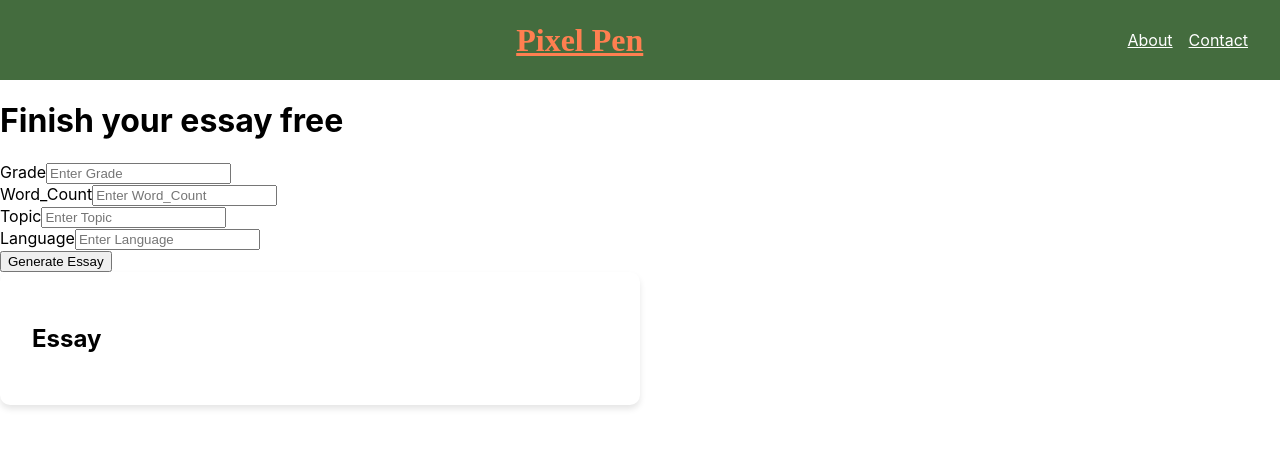
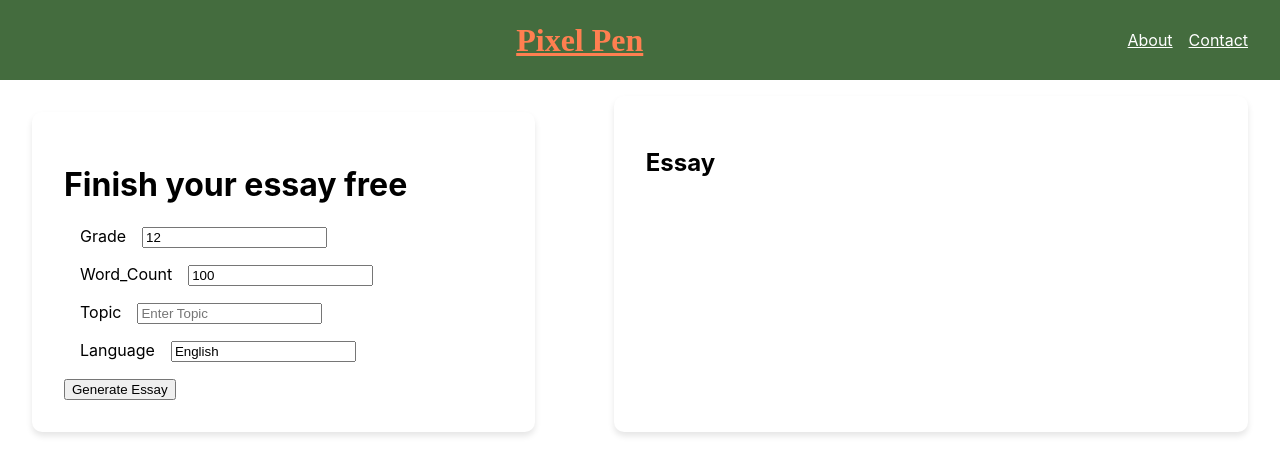
Before and after one commit to xiajohn/pixelpen.net, a React (Create React App) app in the folder frontend/: page / in a window 1280 px wide. Shown: the top 474 px of the page. Built offline with nearby package versions, Linux system fonts and the light colour scheme.

Commit message:
layout update

```diff
--- a/frontend/src/App.js
+++ b/frontend/src/App.js
@@ -8,10 +8,10 @@ import './css/App.css';
 function App() {
   const [isLoading, setIsLoading] = useState(false);
   const [formData, setFormData] = useState({
-    Grade: '',
-    Word_Count: '',
+    Grade: '12',
+    Word_Count: '100',
     Topic: '',
-    Language: '',
+    Language: 'English',
   });
   const [essay, setEssay] = useState('');
 
--- a/frontend/src/components/Body.js
+++ b/frontend/src/components/Body.js
@@ -1,9 +1,8 @@
 import React from 'react';
-
+import styles from '../css/Body.module.css';
 function Body({ children }) {
   return (
-    <div>
-      <h1>Finish your essay free</h1>
+    <div className={styles.body}>
       {children}
     </div>
   );
--- a/frontend/src/components/FormComponent.js
+++ b/frontend/src/components/FormComponent.js
@@ -1,7 +1,7 @@
 import React, { useState } from 'react';
 import { Form, Button } from 'react-bootstrap';
 import axios from 'axios';
-
+import '../css/Form.css';
 function FormComponent({ formData, setFormData, setEssay, setIsLoading }) {
 
 
@@ -12,6 +12,7 @@ function FormComponent({ formData, setFormData, setEssay, setIsLoading }) {
   const handleSubmit = async (event) => {
     event.preventDefault();
     setIsLoading(true);
+    let generateEssayURL = '';
     if(process.env.IS_DEV_ENV === 'true') {
       generateEssayURL = 'http://nodejs-example-express-rds.eba-hqmwcdh2.us-west-2.elasticbeanstalk.com/generate-essay'
     }
@@ -37,10 +38,12 @@ function FormComponent({ formData, setFormData, setEssay, setIsLoading }) {
   };
 
   return (
-    <Form onSubmit={handleSubmit}>
+    <Form onSubmit={handleSubmit} className="form">
+
+      <h1>Finish your essay free</h1>
       {Object.keys(formData).map((key) => (
-        <Form.Group key={key} className="mb-3">
-          <Form.Label>{key}</Form.Label>
+        <Form.Group key={key} className="form-group">
+          <Form.Label className="form-label">{key}</Form.Label>
           <Form.Control
             type="text"
             placeholder={`Enter ${key}`}
--- a/frontend/src/css/Essay.module.css
+++ b/frontend/src/css/Essay.module.css
@@ -1,5 +1,7 @@
 .essay {
     padding: 2rem;
+    margin: 1rem;
+    flex: 0.8;
     background-color: #ffffff;
     border-radius: 10px;
     box-shadow: 0 4px 6px rgba(0, 0, 0, 0.1);
@@ -8,7 +10,7 @@
 
   @media (min-width: 768px) {
     .essay {
-      width: 45%;
+      width: 100%;
       margin-top: 0;
     }
   }
--- a/frontend/src/css/Form.module.css
+++ b/frontend/src/css/Form.css
@@ -1,7 +1,8 @@
 .form {
     background-color: #ffffff;
+    border-radius: 10px;
+    margin: 1rem;
     padding: 2rem;
-    border-radius: 10px;
     box-shadow: 0 4px 6px rgba(0, 0, 0, 0.1);
   }
 
@@ -9,8 +10,12 @@
     margin-bottom: 1rem;
   }
 
+  .form-label {
+    margin: 1rem;
+  }
+
   @media (min-width: 768px) {
     .form {
-      width: 45%;
+      width: 100%;
     }
   }
--- a/frontend/src/css/Header.module.css
+++ b/frontend/src/css/Header.module.css
@@ -22,7 +22,6 @@
   gap: 1rem;
   align-items: flex-end;
   justify-content: flex-end;
-  flex: 1;
 }
 
 .nav-link {
```
Also changed, not shown: 1 other file (tests, documents, lock files or other folders).
